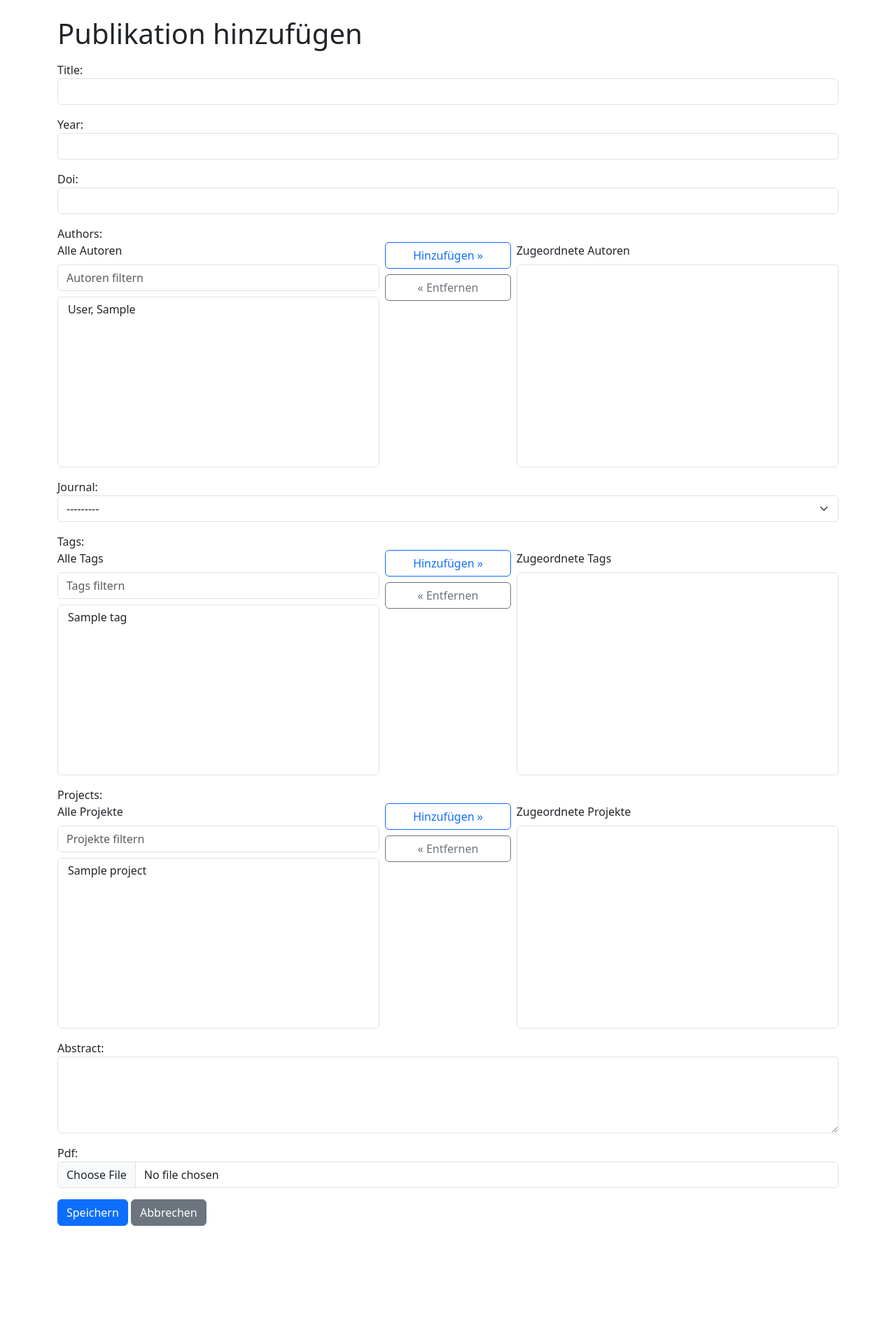
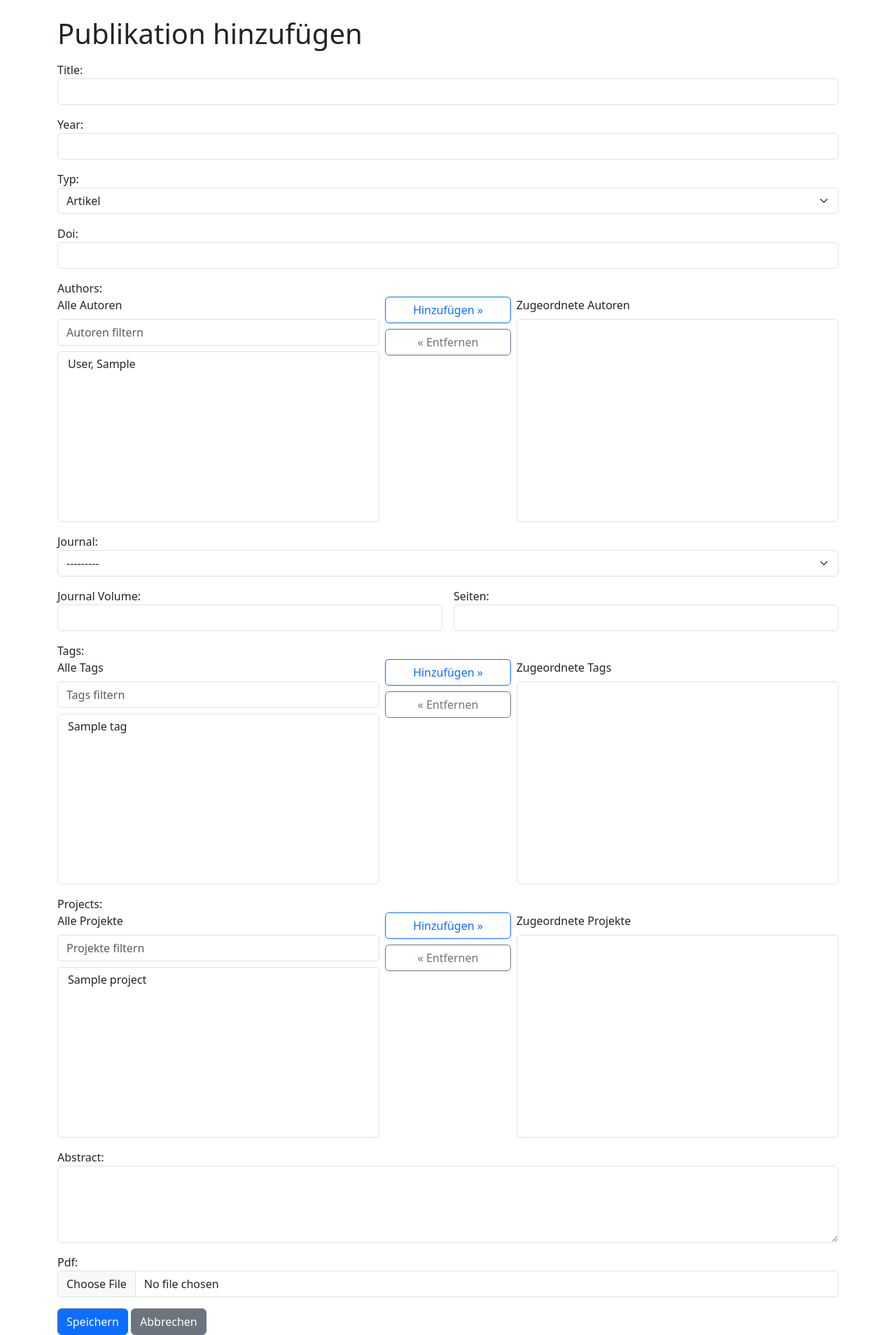
Before and after one commit to sklarmann/SimpleLiteratureManager, a Django app: page /publications/add/ in a window 1280 px wide. Shown: the part 56-1964 px from the top of the page at 70% size. Before the commit the page ends 1808 px from the top, so only its background shows below. Run offline with Django 5.2, Linux system fonts and the light colour scheme; tables that the repository leaves empty hold one stand-in row (values such as "Sample post"); lists and menus that the app fills with data are empty.

Commit message:
Add publication type and journal metadata fields

```diff
--- a/SimpleLiteratureManager/library/admin.py
+++ b/SimpleLiteratureManager/library/admin.py
@@ -16,8 +16,8 @@
 
 @admin.register(Publication)
 class PublicationAdmin(admin.ModelAdmin):
-    list_display = ("title", "year", "journal")
-    list_filter = ("year", "journal", "tags")
+    list_display = ("title", "year", "publication_type", "journal", "journal_volume")
+    list_filter = ("year", "publication_type", "journal", "tags")
     search_fields = ("title", "doi")
     filter_horizontal = ("authors", "tags")
 
--- a/SimpleLiteratureManager/library/forms.py
+++ b/SimpleLiteratureManager/library/forms.py
@@ -29,8 +29,11 @@
             "title",
             "year",
             "doi",
+            "publication_type",
             "authors",
             "journal",
+            "journal_volume",
+            "pages",
             "tags",
             "projects",
             "abstract",
@@ -39,11 +42,14 @@
         widgets = {
             "authors": forms.SelectMultiple(attrs={"class": "form-select"}),
             "journal": forms.Select(attrs={"class": "form-select"}),
+            "publication_type": forms.Select(attrs={"class": "form-select"}),
             "tags": forms.SelectMultiple(attrs={"class": "form-select"}),
             "projects": forms.SelectMultiple(attrs={"class": "form-select"}),
             "year": forms.NumberInput(attrs={"class": "form-control"}),
             "title": forms.TextInput(attrs={"class": "form-control"}),
             "doi": forms.TextInput(attrs={"class": "form-control"}),
+            "journal_volume": forms.TextInput(attrs={"class": "form-control"}),
+            "pages": forms.TextInput(attrs={"class": "form-control"}),
             "abstract": forms.Textarea(attrs={"class": "form-control", "rows": 4}),
             "pdf": forms.ClearableFileInput(attrs={"class": "form-control"}),
         }
--- a/SimpleLiteratureManager/library/models.py
+++ b/SimpleLiteratureManager/library/models.py
@@ -48,12 +48,25 @@
 
 
 class Publication(models.Model):
+    class PublicationType(models.TextChoices):
+        ARTICLE = "article", "Artikel"
+        PROCEEDINGS = "proceedings", "Proceedings"
+        BOOK = "book", "Buch"
+
     title = models.CharField(max_length=500)
     year = models.PositiveIntegerField()
     doi = models.CharField(max_length=255, blank=True, null=True)
+    publication_type = models.CharField(
+        "Typ",
+        max_length=20,
+        choices=PublicationType.choices,
+        default=PublicationType.ARTICLE,
+    )
 
     authors = models.ManyToManyField(Author, related_name="publications")
     journal = models.ForeignKey(Journal, on_delete=models.SET_NULL, null=True, blank=True)
+    journal_volume = models.CharField("Journal Volume", max_length=50, blank=True, null=True)
+    pages = models.CharField("Seiten", max_length=50, blank=True, null=True)
     tags = models.ManyToManyField(Tag, related_name="publications", blank=True)
     projects = models.ManyToManyField(Project, related_name="publications", blank=True)
 
--- a/SimpleLiteratureManager/library/templates/publication_form.html
+++ b/SimpleLiteratureManager/library/templates/publication_form.html
@@ -18,6 +18,14 @@
         {{ form.year.label_tag }}
         {{ form.year }}
         {% for error in form.year.errors %}
+            <div class="text-danger small">{{ error }}</div>
+        {% endfor %}
+    </div>
+
+    <div class="mb-3">
+        {{ form.publication_type.label_tag }}
+        {{ form.publication_type }}
+        {% for error in form.publication_type.errors %}
             <div class="text-danger small">{{ error }}</div>
         {% endfor %}
     </div>
@@ -70,6 +78,27 @@
         {% for error in form.journal.errors %}
             <div class="text-danger small">{{ error }}</div>
         {% endfor %}
+    </div>
+
+    <div class="row g-3">
+        <div class="col-md-6">
+            <div class="mb-3">
+                {{ form.journal_volume.label_tag }}
+                {{ form.journal_volume }}
+                {% for error in form.journal_volume.errors %}
+                    <div class="text-danger small">{{ error }}</div>
+                {% endfor %}
+            </div>
+        </div>
+        <div class="col-md-6">
+            <div class="mb-3">
+                {{ form.pages.label_tag }}
+                {{ form.pages }}
+                {% for error in form.pages.errors %}
+                    <div class="text-danger small">{{ error }}</div>
+                {% endfor %}
+            </div>
+        </div>
     </div>
 
     <div class="mb-3">
```
Also changed, not shown: SimpleLiteratureManager/library/templates/publication_detail.html (+9 -0 lines), SimpleLiteratureManager/library/migrations/0005_publication_additional_fields.py (added).
